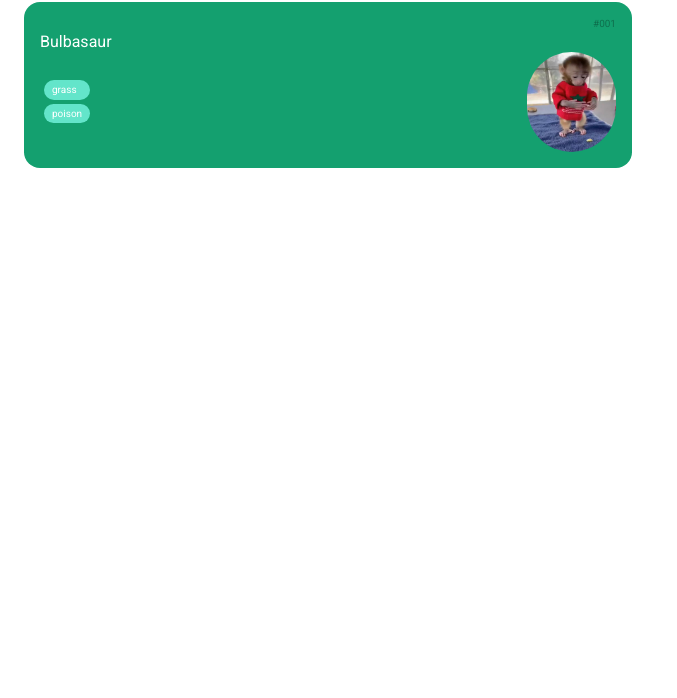
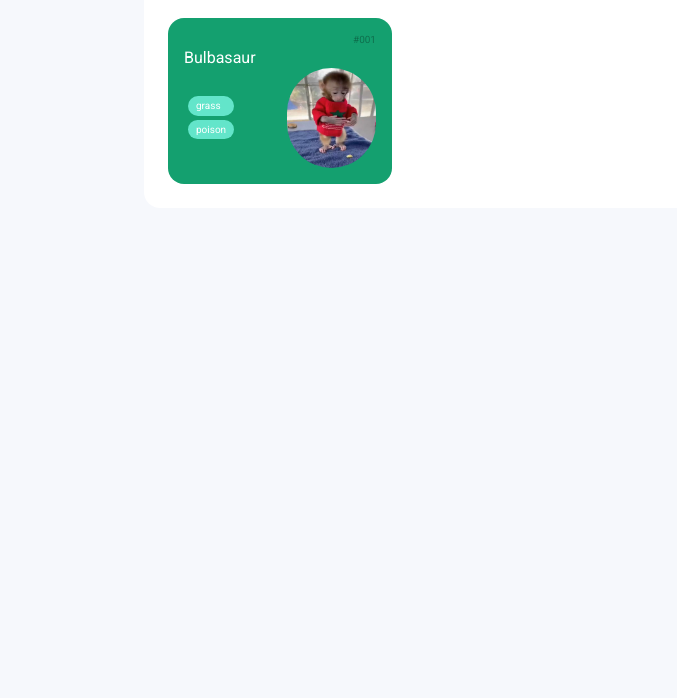
Before and after one commit to PCJRibeiro/Poke, a plain HTML site: page index.html in a window 1280 px wide. Shown: the part 102-800 px from the top of the page, without its empty margins (0-677 px from the left). Drawn offline with nearby package versions, Linux system fonts and the light colour scheme.

Commit message:
Finalizado o css

```diff
--- a/assets/css/global.css
+++ b/assets/css/global.css
@@ -2,68 +2,24 @@
     font-family: 'Roboto',sans-serif;
     box-sizing: border-box;
 }
+body{
+    background-color: #f6f8fc;
+}
 .content{
     padding: 1rem;
+    background-color: #fff;
+    height: 100vh;
+    width: 100vw;
 }
-
-.pokemons{
-    display: grid;
-    grid-template-columns: 1fr 1fr;
-    list-style: none;
-    padding: 0;
-    margin: 0;
-}
-.pokemon{
-    display:flex;
-    flex-direction: column;
-    margin: .5rem;
-    padding:  1rem;
-    border-radius: 1rem;
-    background-color: #14A06F;
 
 
 
-    /* height: 100px; */
-}
-.pokemon .number{
-    color: black;
-    opacity: 0.3;
-    text-align: right;
-    font-size: .625rem;
-}
-.pokemon .name{
-    color: #fff;
-    margin: .25rem 0;
-    margin-bottom: 0;
-}
-
-.pokemon .detail{
-    display: flex;
-    flex-direction: row;
-    align-items: center;
-    justify-content: space-between;
-}
-
-
-.pokemon .detail .types {
-    padding: 0;
-    margin: 0;
-    list-style: none;
+@media screen and (min-width: 992px){
+    .content{
+        max-width:992px ;
+        margin: 1rem auto;
+        height: auto;
+        border-radius:1rem ;
+    }
 
 }
-.pokemon .detail .types .type{
-    background-color: #63e5ca;
-    color:white;
-    padding: .25rem .5rem;
-    margin: .25rem;
-    font-size: .625rem;
-    border-radius: 1rem;
-}
-
-
-.pokemon .detail img{
-    max-width: 100%;
-    height: 100px;
-    border-radius: 50px;
-    display: flex-end;
-}
--- /dev/null
+++ b/assets/css/poka.css
@@ -0,0 +1,75 @@
+.pokemons{
+    display: grid;
+    grid-template-columns: 1fr ;
+    list-style: none;
+    padding: 0;
+    margin: 0;
+}
+
+
+.pokemon{
+    display:flex;
+    flex-direction: column;
+    margin: .5rem;
+    padding:  1rem;
+    border-radius: 1rem;
+    background-color: #14A06F;
+
+
+
+    /* height: 100px; */
+}
+.pokemon .number{
+    color: black;
+    opacity: 0.3;
+    text-align: right;
+    font-size: .625rem;
+}
+.pokemon .name{
+    color: #fff;
+    margin: .25rem 0;
+    margin-bottom: 0;
+}
+
+.pokemon .detail{
+    display: flex;
+    flex-direction: row;
+    align-items: center;
+    justify-content: space-between;
+}
+
+
+.pokemon .detail .types {
+    padding: 0;
+    margin: 0;
+    list-style: none;
+
+}
+.pokemon .detail .types .type{
+    background-color: #63e5ca;
+    color:white;
+    padding: .25rem .5rem;
+    margin: .25rem;
+    font-size: .625rem;
+    border-radius: 1rem;
+}
+
+.pokemon .detail img{
+    max-width: 100%;
+    height: 100px;
+    border-radius: 50px;
+    display: flex-end;
+}
+
+@media screen and (min-width: 380px){
+    .pokemons{grid-template-columns: 1fr 1fr ;
+    }
+}
+@media screen and (min-width: 576px){
+    .pokemons{grid-template-columns: 1fr 1fr 1fr ;
+    }
+}
+@media screen and (min-width: 992px){
+    .pokemons{grid-template-columns: 1fr 1fr 1fr 1fr;
+    }
+}
--- a/index.html
+++ b/index.html
@@ -10,6 +10,7 @@
 
 
     <link rel="stylesheet" href="./assets/css/global.css">
+    <link rel="stylesheet" href="./assets/css/poka.css">
 
         <!-- Font roboto -->
     <link rel="preconnect" href="https://fonts.googleapis.com">
```
